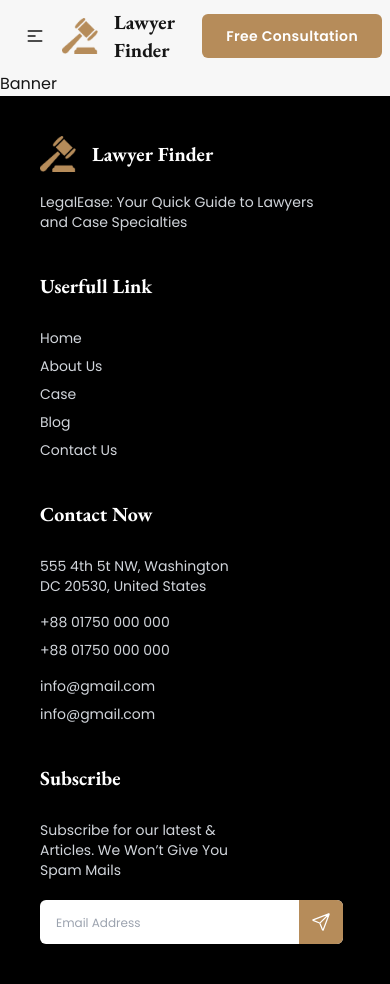
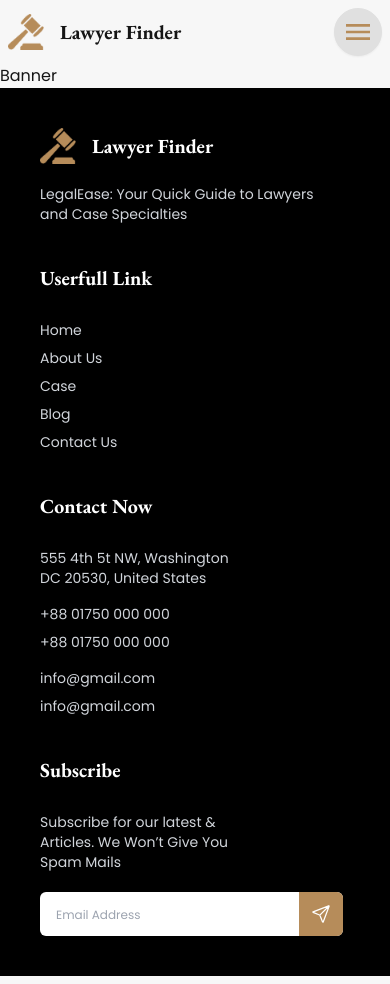
Before and after one commit to saifulislam1431/lawyer-finder, a React (Vite) app: page / in a window 390 px wide. Built offline with nearby package versions, Linux system fonts and the light colour scheme.

Commit message:
Navbar responsive added

```diff
--- a/src/Pages/Shared/Navbar/Navbar.jsx
+++ b/src/Pages/Shared/Navbar/Navbar.jsx
@@ -1,9 +1,12 @@
-import React from 'react';
+import React, { useState } from 'react';
 import { Link, NavLink } from 'react-router-dom';
 import { HiChevronRight } from "react-icons/hi2";
 import logo from "../../../assets/logo/logo1.png"
 
 const Navbar = () => {
+    const [isOpen, setIsOpen] = useState(false);
+    const [isSubOpen, setIsSubOpen] = useState(false);
+
     const navItem = <>
         <li><NavLink to="/" className={({ isActive }) => (isActive ? "navActive" : "navDefault")}>Home</NavLink></li>
 
@@ -14,6 +17,10 @@
         <li><NavLink to="/blog" className={({ isActive }) => (isActive ? "navActive" : "navDefault")}>Blog <HiChevronRight className='h-5 w-5' /></NavLink></li>
 
         <li><NavLink to="/contact" className={({ isActive }) => (isActive ? "navActive" : "navDefault")}>Contact Us <HiChevronRight className='h-5 w-5' /></NavLink></li>
+
+        <li className='lg:hidden'>
+            <Link to="/consultation" className="myBtn">Free Consultation</Link>
+        </li>
     </>
 
     const logoContainer = <>
@@ -26,9 +33,6 @@
         <div className="navbar bg-base-100">
             <div className="navbar-start">
                 <div className="dropdown">
-                    <div tabIndex={0} role="button" className="btn btn-ghost lg:hidden">
-                        <svg xmlns="http://www.w3.org/2000/svg" className="h-5 w-5" fill="none" viewBox="0 0 24 24" stroke="currentColor"><path strokeLinecap="round" strokeLinejoin="round" strokeWidth="2" d="M4 6h16M4 12h8m-8 6h16" /></svg>
-                    </div>
                     <ul tabIndex={0} className="menu menu-sm dropdown-content mt-3 z-[1] p-2 shadow bg-base-100 rounded-box w-52">
                         {
                             navItem
@@ -46,8 +50,29 @@
                     }
                 </ul>
             </div>
-            <div className="navbar-end">
+            <div className="navbar-end hidden lg:flex">
                 <Link to="/consultation" className="myBtn">Free Consultation</Link>
+            </div>
+
+            <div className="navbar-end flex lg:hidden">
+                <label className="btn btn-circle swap swap-rotate">
+
+                    {/* this hidden checkbox controls the state */}
+                    <input type="checkbox" />
+
+                    {/* hamburger icon */}
+                    <svg onClick={() => setIsOpen(!isOpen)} className="swap-off fill-primary" xmlns="http://www.w3.org/2000/svg" width="32" height="32" viewBox="0 0 512 512"><path d="M64,384H448V341.33H64Zm0-106.67H448V234.67H64ZM64,128v42.67H448V128Z" /></svg>
+
+                    {/* close icon */}
+                    <svg onClick={() => setIsOpen(!isOpen)} className="swap-on fill-error" xmlns="http://www.w3.org/2000/svg" width="32" height="32" viewBox="0 0 512 512"><polygon points="400 145.49 366.51 112 256 222.51 145.49 112 112 145.49 222.51 256 112 366.51 145.49 400 256 289.49 366.51 400 400 366.51 289.49 256 400 145.49" /></svg>
+
+                </label>
+
+
+                <ul className={`${isOpen ? "absolute top-16 left-0 space-y-5 flex flex-col items-center bg-white w-full py-6 transition-all duration-300" : "absolute -top-96 left-0 space-y-5 flex flex-col items-center bg-success bg-opacity-40 w-full py-6 transition-all duration-300"}`}>
+                    {navItem}
+                </ul>
+
             </div>
         </div>
     );
```
